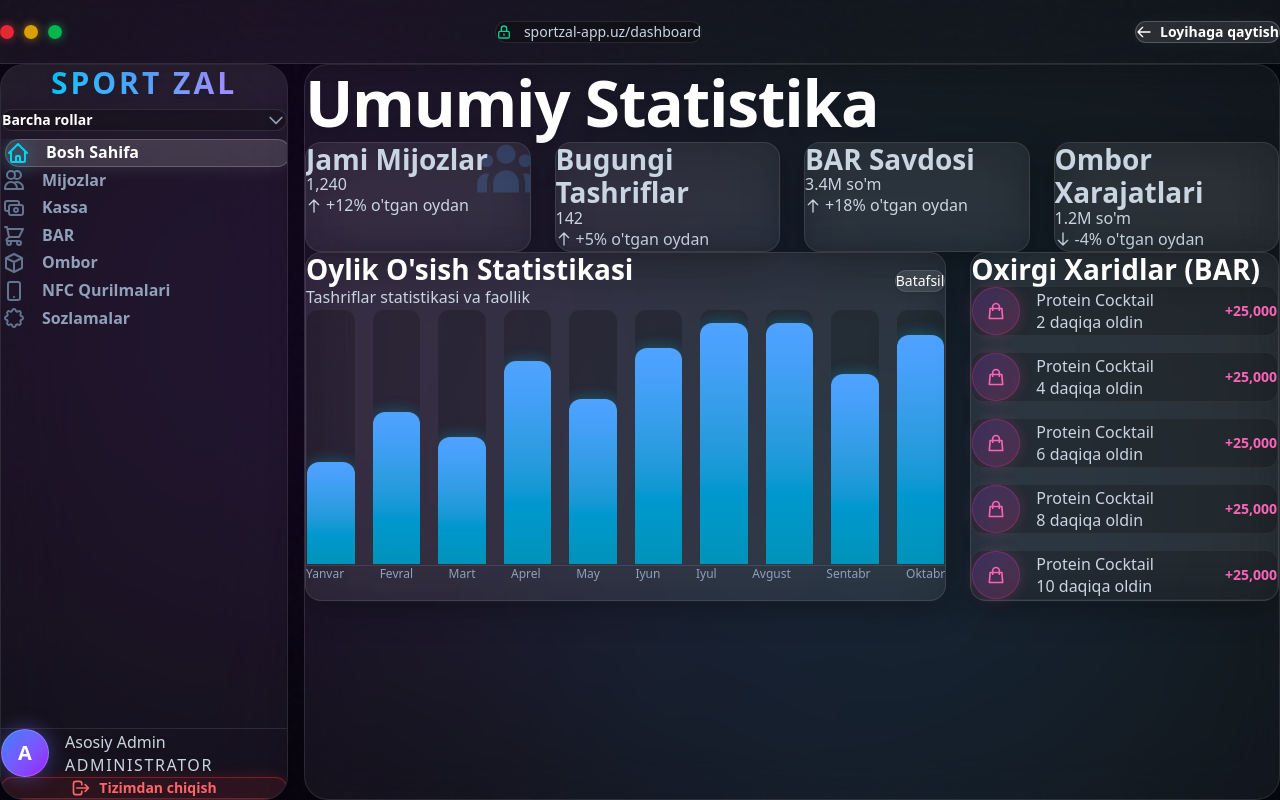
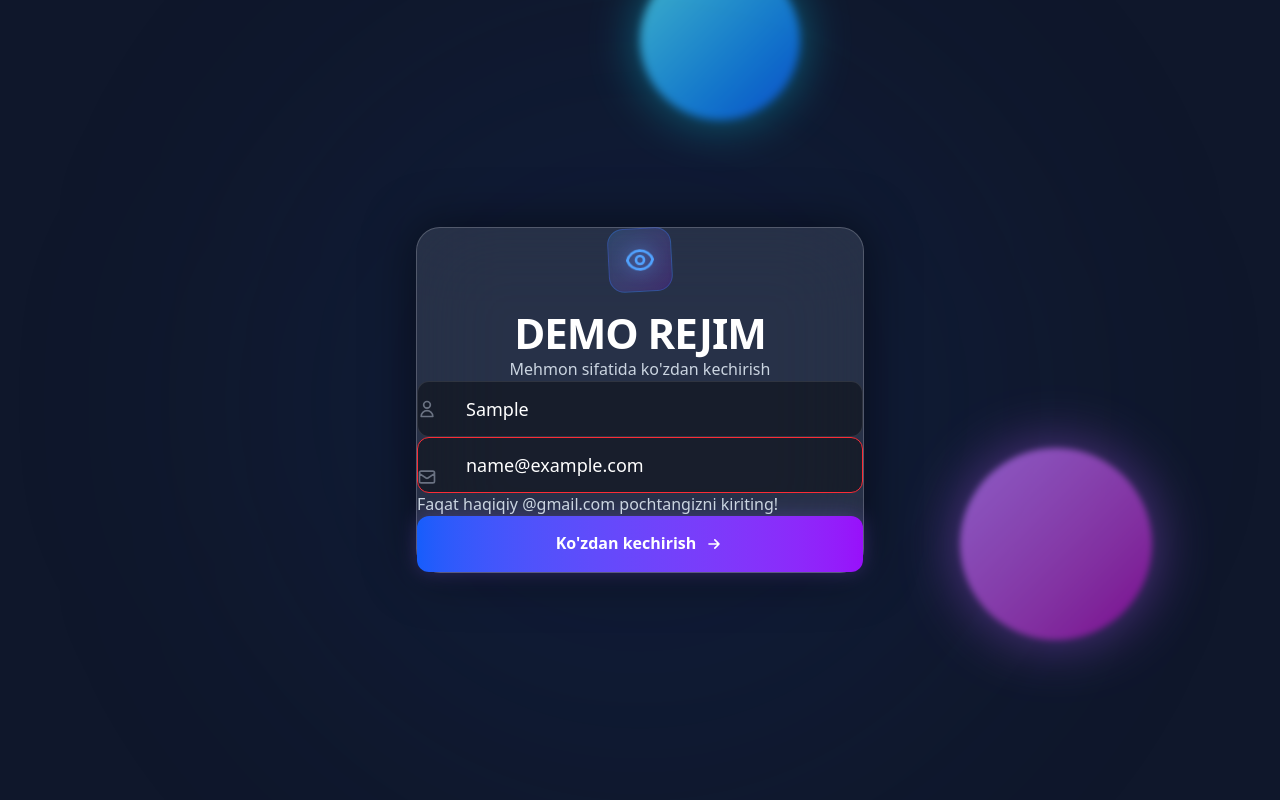
Before and after one commit to obsidianosuz-hub/partfilio, a Next.js app: page /en/projects/gym/demo in a window 1280 px wide. Both pictures are taken after typing "Sample", "name@example.com" into the empty fields and a click on the button "Ko'zdan kechirish". Built offline with nearby package versions, Linux system fonts and the light colour scheme.

Commit message:
Add strict Gmail validation to demo login

```diff
--- a/app/[locale]/projects/gym/demo/page.tsx
+++ b/app/[locale]/projects/gym/demo/page.tsx
@@ -8,9 +8,20 @@ export default function GymDemoPage() {
     const [isGated, setIsGated] = useState(true);
     const [guestName, setGuestName] = useState('');
     const [guestEmail, setGuestEmail] = useState('');
+    const [emailError, setEmailError] = useState('');
 
     const unlockDemo = (e: React.FormEvent) => {
         e.preventDefault();
+        setEmailError('');
+
+        // Gmail validation
+        const gmailRegex = /^[a-zA-Z0-9._%+-]+@gmail\.com$/i;
+
+        if (!guestEmail.match(gmailRegex)) {
+            setEmailError("Faqat haqiqiy @gmail.com pochtangizni kiriting!");
+            return;
+        }
+
         if (guestName && guestEmail) {
             setIsGated(false);
         }
@@ -60,13 +71,16 @@ export default function GymDemoPage() {
                                     </div>
                                     <input
                                         value={guestEmail}
-                                        onChange={(e) => setGuestEmail(e.target.value)}
+                                        onChange={(e) => { setGuestEmail(e.target.value); setEmailError(''); }}
                                         type="email"
                                         placeholder="Email manzilingiz"
                                         required
                                         style={{ paddingTop: '1rem', paddingBottom: '1rem', paddingLeft: '3rem', paddingRight: '1rem', height: '3.5rem' }}
-                                        className="w-full pl-12 pr-4 py-4 bg-black/40 border border-white/10 rounded-xl text-white text-lg focus:outline-none focus:border-purple-500 focus:ring-2 focus:ring-purple-500/50 transition-all placeholder-gray-500"
+                                        className={`w-full pl-12 pr-4 py-4 bg-black/40 border ${emailError ? 'border-red-500 focus:border-red-500 focus:ring-red-500/50' : 'border-white/10 focus:border-purple-500 focus:ring-purple-500/50'} rounded-xl text-white text-lg focus:outline-none focus:ring-2 transition-all placeholder-gray-500`}
                                     />
+                                    {emailError && (
+                                        <p className="text-red-400 text-sm mt-2 font-medium text-left">{emailError}</p>
+                                    )}
                                 </div>
 
                                 <button type="submit" style={{ height: '3.5rem', paddingTop: '1rem', paddingBottom: '1rem' }} className="w-full py-4 bg-gradient-to-r from-blue-600 to-purple-600 hover:from-blue-500 hover:to-purple-500 active:scale-[0.98] text-white font-bold rounded-xl shadow-[0_0_20px_rgba(139,92,246,0.3)] hover:shadow-[0_0_30px_rgba(139,92,246,0.5)] transition-all flex items-center justify-center gap-2">
```
